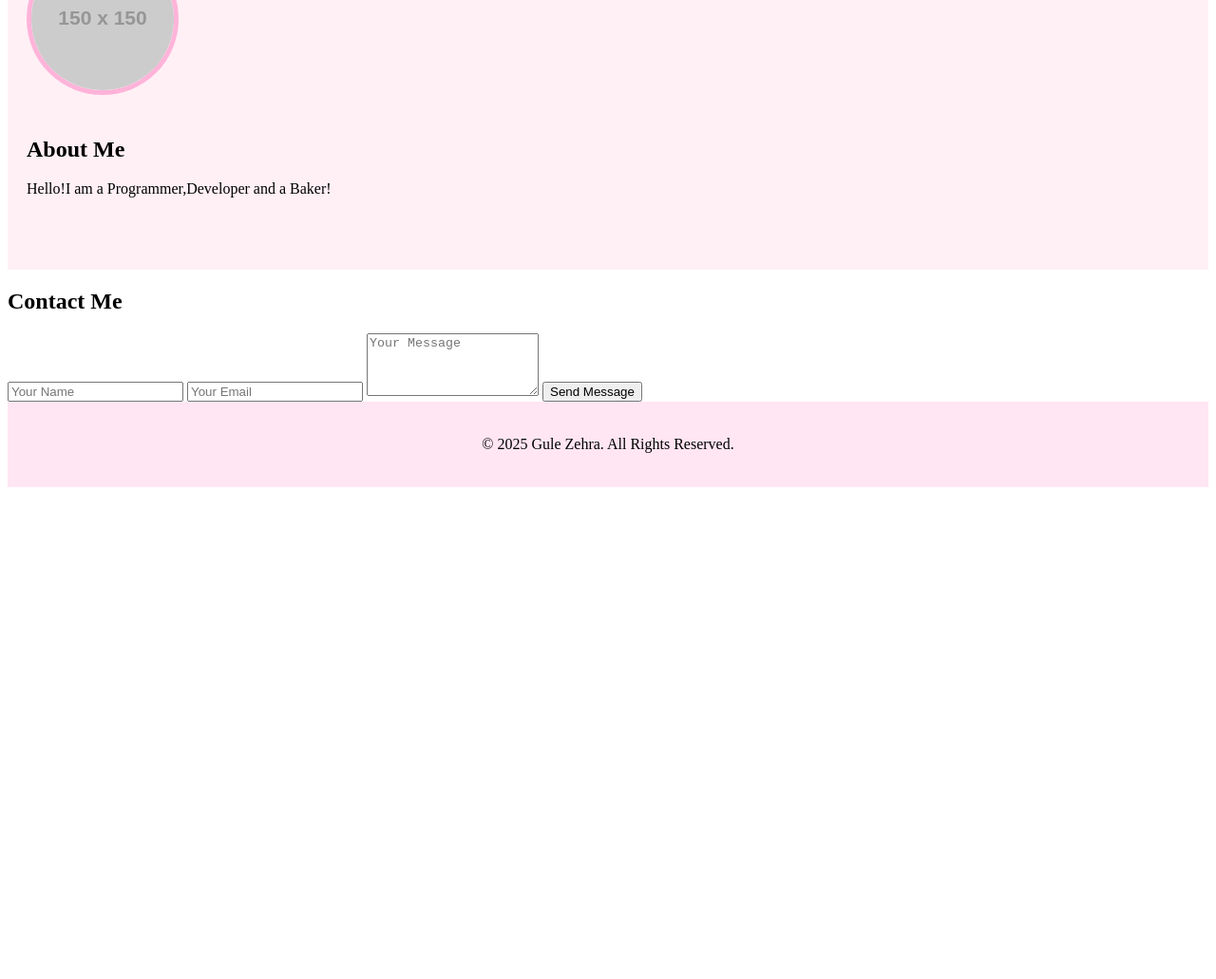
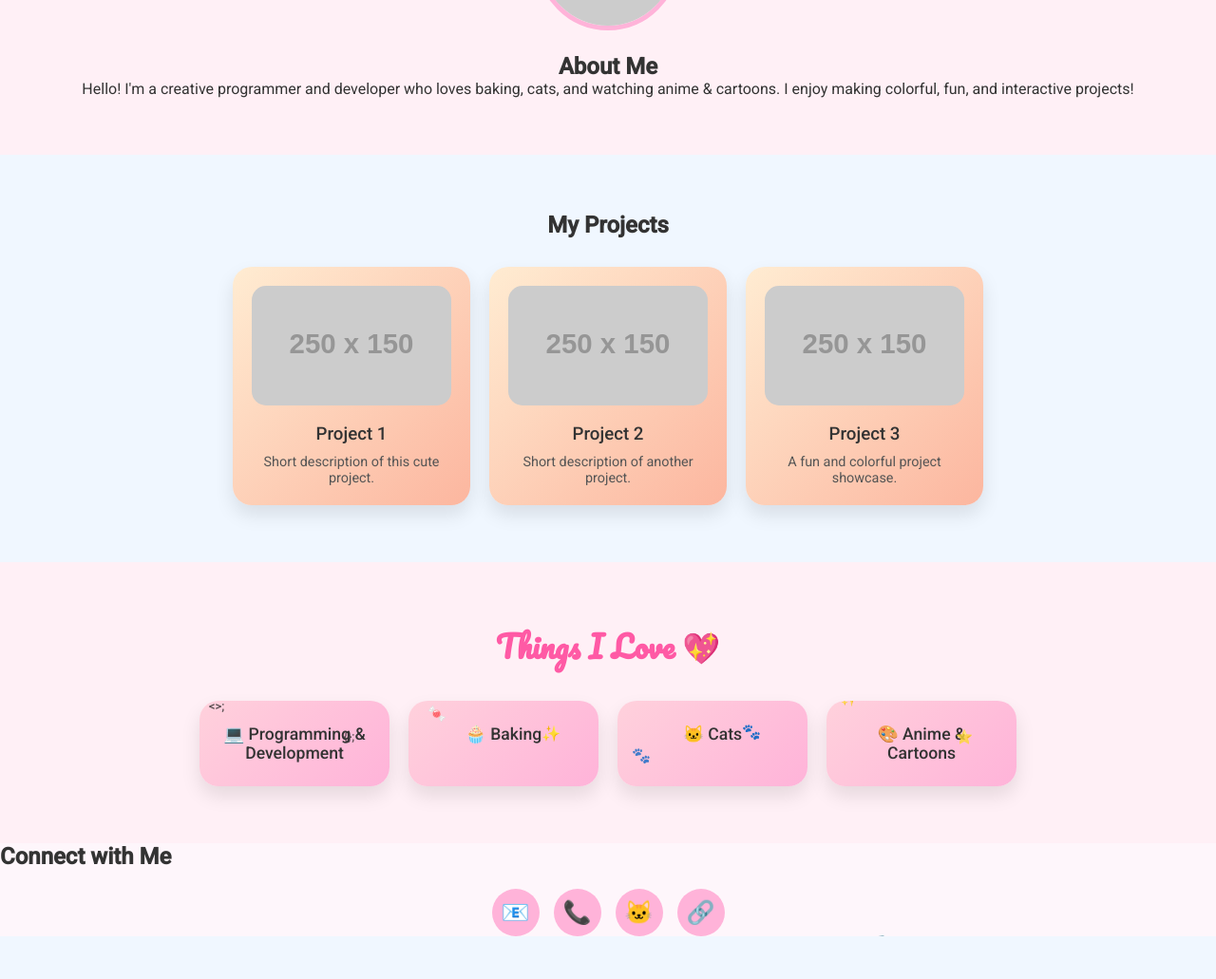
Before and after one commit to gulzehra12/allaboutgul.io, a plain HTML site: page index.html in a window 1280 px wide. Shown: the part 536-1567 px from the top of the page at 95% size. Before the commit the page ends 1057 px from the top, so only its background shows below. Drawn offline with Linux system fonts and the light colour scheme; placeholder pictures from the web are drawn by us.

Commit message:
Update index.html

```diff
--- a/index.html
+++ b/index.html
@@ -3,15 +3,22 @@
 <head>
 <meta charset="UTF-8">
 <meta name="viewport" content="width=device-width, initial-scale=1.0">
-<title>Hi, This is Gule Zehra | Portfolio</title>
+<title>Gule Zehra | Portfolio</title>
 <link href="https://fonts.googleapis.com/css2?family=Pacifico&family=Roboto:wght@400;500&display=swap" rel="stylesheet">
 <style>
+  /* Global Styles */
+  * { margin:0; padding:0; box-sizing:border-box; }
+  body { font-family: 'Roboto', sans-serif; background: #fef6fb; color: #333; overflow-x: hidden; position: relative; }
+  a { text-decoration: none; color: inherit; }
+
   /* Floating Background Shapes */
   .floating {
     position: absolute;
     font-size: 2rem;
     opacity: 0.4;
     animation: floatAnim calc(8s + var(--i)*1s) infinite ease-in-out;
+    z-index: 0;
+    pointer-events: none;
   }
   @keyframes floatAnim {
     0% { transform: translateY(0) rotate(0deg); opacity: 0.4; }
@@ -19,12 +26,9 @@
     100% { transform: translateY(0) rotate(360deg); opacity: 0.4; }
   }
 
-/* Ensure floating elements are behind content */
-body { position: relative; overflow-x: hidden; }
-.floating { z-index: 0; pointer-events: none; }
   section { position: relative; z-index: 1; }
 
-  /* Hero */
+  /* Hero Section */
   .hero {
     position: relative;
     background: linear-gradient(135deg, #fbc2eb, #a6c1ee);
@@ -35,9 +39,85 @@ section { position: relative; z-index: 1; }
   .hero .btn { padding: 10px 25px; background: #ff7eb9; border-radius: 30px; color: white; font-weight: 500; transition: 0.3s; }
   .hero .btn:hover { background: #ff5aa5; }
 
-  /* About */
-  .about { background: #fff0f6; padding: 60px 20px; }
+  /* About Section */
+  .about { background: #fff0f6; padding: 60px 20px; text-align: center; }
   .about img { width: 150px; border-radius: 50%; margin-bottom: 20px; border: 5px solid #ffb3d9; }
+
+  /* Projects Section */
+  .projects-section { background: #f0f7ff; padding: 60px 20px; text-align: center; }
+  .projects { display: flex; flex-wrap: wrap; justify-content: center; gap: 20px; margin-top: 30px; }
+  .project-card {
+    background: linear-gradient(135deg, #ffecd2, #fcb69f);
+    border-radius: 20px; padding: 20px; width: 250px;
+    box-shadow: 0 10px 20px rgba(0,0,0,0.1); transition: transform 0.4s, box-shadow 0.4s;
+  }
+  .project-card:hover { transform: translateY(-10px) rotate(-2deg); box-shadow: 0 15px 25px rgba(0,0,0,0.2); }
+  .project-card img { width: 100%; border-radius: 15px; margin-bottom: 15px; }
+  .project-card h3 { font-weight: 500; margin-bottom: 10px; }
+  .project-card p { font-size: 0.9rem; color: #555; }
+
+  /* Things I Love Section */
+  .likes { background: #fff0f6; padding: 60px 20px; text-align: center; }
+  .likes h2 { margin-bottom: 30px; font-size: 2rem; color: #ff5aa5; font-family: 'Pacifico', cursive; }
+  .likes-grid { display: flex; flex-wrap: wrap; justify-content: center; gap: 20px; }
+
+  .like-card {
+    position: relative;
+    background: linear-gradient(135deg, #ffd1dc, #ffb3d9);
+    border-radius: 20px;
+    padding: 25px 20px;
+    width: 200px;
+    font-size: 1.1rem;
+    font-weight: 500;
+    box-shadow: 0 10px 20px rgba(0,0,0,0.1);
+    transition: transform 0.4s, box-shadow 0.4s, background 0.4s;
+    cursor: pointer;
+    overflow: hidden;
+  }
+  .like-card:hover { transform: scale(1.1) rotate(-3deg); box-shadow: 0 15px 25px rgba(0,0,0,0.2); background: linear-gradient(135deg, #ffb3d9, #ffd1dc); }
+
+  /* Floating Animations inside Cards */
+  @keyframes floatUp {
+    0% { transform: translateY(0); opacity: 1; }
+    50% { transform: translateY(-15px); opacity: 0.8; }
+    100% { transform: translateY(0); opacity: 1; }
+  }
+
+  /* Programming card */
+  .code-icon { position: absolute; font-size: 0.8rem; animation: floatUp 2s infinite; }
+  #programming .code-icon:nth-child(2) { left: 10px; top: 10px; animation-delay: 0.5s; }
+  #programming .code-icon:nth-child(3) { right: 10px; top: 15px; animation-delay: 1s; }
+
+  /* Baking card */
+  .sprinkle { position: absolute; font-size: 1rem; animation: floatUp 2.5s infinite; }
+  #baking .sprinkle:nth-child(2) { left: 20px; top: 5px; animation-delay: 0.3s; }
+  #baking .sprinkle:nth-child(3) { right: 15px; top: 10px; animation-delay: 0.8s; }
+
+  /* Cats card */
+  .paw { position: absolute; font-size: 1rem; animation: floatUp 1.8s infinite; }
+  #cats .paw:nth-child(2) { left: 15px; bottom: 10px; animation-delay: 0.4s; }
+  #cats .paw:nth-child(3) { right: 10px; bottom: 15px; animation-delay: 0.7s; }
+
+  /* Anime & Cartoons card */
+  .star { position: absolute; font-size: 0.9rem; animation: floatUp 2s infinite; }
+  #anime .star:nth-child(2) { left: 15px; top: 5px; animation-delay: 0.2s; }
+  #anime .star:nth-child(3) { right: 15px; top: 10px; animation-delay: 0.6s; }
+
+  /* Social Links */
+  .socials { margin-top: 20px; display: flex; justify-content: center; gap: 15px; }
+  .socials a {
+    display: flex; align-items: center; justify-content: center; width: 50px; height: 50px;
+    border-radius: 50%; background: #ffb3d9; color: white; font-size: 1.5rem;
+    transition: transform 0.3s, background 0.3s;
+  }
+  .socials a:hover { transform: scale(1.3) rotate(-10deg); background: #ff7eb9; }
+
+  /* Contact */
+  .contact { background: #f0f7ff; padding: 60px 20px; }
+  .contact form { max-width: 400px; margin: auto; display: flex; flex-direction: column; gap: 15px; }
+  .contact input, .contact textarea { padding: 10px; border-radius: 15px; border: none; outline: none; }
+  .contact button { padding: 12px; border-radius: 25px; border: none; background: #ff7eb9; color: white; font-weight: 500; cursor: pointer; transition: 0.3s; }
+  .contact button:hover { background: #ff5aa5; }
 
   /* Footer */
   footer { padding: 20px; background: #ffe6f2; text-align: center; }
@@ -45,30 +125,85 @@ section { position: relative; z-index: 1; }
 </head>
 <body>
 
-<!-- Floating Background Shapes -->
-<div class="floating" style="--i:0; left:10%; top:5%; content:'💻';"></div>
-<div class="floating" style="--i:1; left:80%; top:20%; content:'🧁';"></div>
-<div class="floating" style="--i:2; left:30%; top:70%; content:'🐱';"></div>
-<div class="floating" style="--i:3; left:50%; top:40%; content:'⭐';"></div>
-<div class="floating" style="--i:4; left:70%; top:80%; content:'💻';"></div>
-<div class="floating" style="--i:5; left:20%; top:30%; content:'🧁';"></div>
-
+<!-- Floating Background Elements -->
+<div class="floating" style="--i:0; left:10%; top:5%;">💻</div>
+<div class="floating" style="--i:1; left:80%; top:20%;">🧁</div>
+<div class="floating" style="--i:2; left:30%; top:70%;">🐱</div>
+<div class="floating" style="--i:3; left:50%; top:40%;">⭐</div>
+<div class="floating" style="--i:4; left:70%; top:80%;">💻</div>
+<div class="floating" style="--i:5; left:20%; top:30%;">🧁</div>
 
 <!-- Hero Section -->
 <section class="hero">
   <h1>Gule Zehra</h1>
-  <p>Creative Designer & Social Media Enthusiast</p>
+  <p>Creative Programmer, Developer & Baker Who Loves Cats and Anime!</p>
   <a href="#projects" class="btn">See My Work</a>
 </section>
 
-<!-- About Me -->
+<!-- About Section -->
 <section class="about">
   <img src="https://via.placeholder.com/150" alt="Your Avatar">
   <h2>About Me</h2>
-  <p>Hello!I am a Programmer,Developer and a Baker!</p>
+  <p>Hello! I'm a creative programmer and developer who loves baking, cats, and watching anime & cartoons. I enjoy making colorful, fun, and interactive projects!</p>
 </section>
 
-<!-- Contact -->
+<!-- Projects Section -->
+<section id="projects" class="projects-section">
+  <h2>My Projects</h2>
+  <div class="projects">
+    <div class="project-card">
+      <img src="https://via.placeholder.com/250x150" alt="Project 1">
+      <h3>Project 1</h3>
+      <p>Short description of this cute project.</p>
+    </div>
+    <div class="project-card">
+      <img src="https://via.placeholder.com/250x150" alt="Project 2">
+      <h3>Project 2</h3>
+      <p>Short description of another project.</p>
+    </div>
+    <div class="project-card">
+      <img src="https://via.placeholder.com/250x150" alt="Project 3">
+      <h3>Project 3</h3>
+      <p>A fun and colorful project showcase.</p>
+    </div>
+  </div>
+</section>
+
+<!-- Things I Love Section -->
+<section class="likes">
+  <h2>Things I Love 💖</h2>
+  <div class="likes-grid">
+    <div class="like-card" id="programming">💻 Programming & Development
+      <span class="code-icon">{};</span>
+      <span class="code-icon"><>;</span>
+    </div>
+    <div class="like-card" id="baking">🧁 Baking
+      <span class="sprinkle">✨</span>
+      <span class="sprinkle">🍬</span>
+    </div>
+    <div class="like-card" id="cats">🐱 Cats
+      <span class="paw">🐾</span>
+      <span class="paw">🐾</span>
+    </div>
+    <div class="like-card" id="anime">🎨 Anime & Cartoons
+      <span class="star">⭐</span>
+      <span class="star">✨</span>
+    </div>
+  </div>
+</section>
+
+<!-- Social Links -->
+<section>
+  <h2>Connect with Me</h2>
+  <div class="socials">
+    <a href="mailto:your@email.com">📧</a>
+    <a href="tel:+1234567890">📞</a>
+    <a href="https://github.com/yourusername" target="_blank">🐱</a>
+    <a href="https://linkedin.com/in/yourusername" target="_blank">🔗</a>
+  </div>
+</section>
+
+<!-- Contact Section -->
 <section class="contact">
   <h2>Contact Me</h2>
   <form>
```
Lines whose indentation alone changed are shown as unchanged.
